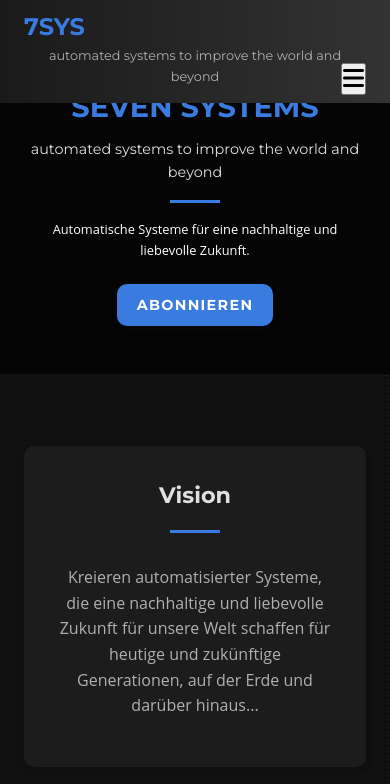
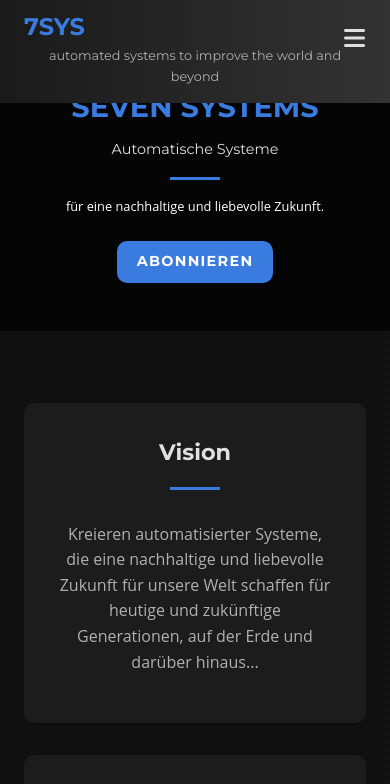
Before and after one commit to ben7sys/web7sys1, a website: page public/index.html in a window 390 px wide. Shown: the top 784 px of the page. Drawn offline with Linux system fonts and the light colour scheme; some packages are replaced by stand-ins of ours.

Commit message:
improvements

```diff
--- a/public/css/base.css
+++ b/public/css/base.css
@@ -9,7 +9,7 @@
   --color-background-light: #1c1c1c;
   --color-background-lighter: #2a2a2a;
   --color-highlight: #3a7be0;
-  --color-highlight-hover: #2a5fb0;
+  --color-highlight-hover: #1c1c1c;
   --color-tag: #383838;
 }
 
--- a/public/css/responsive.css
+++ b/public/css/responsive.css
@@ -50,10 +50,15 @@
   }
 
   .menu-toggle {
+    background: none;
+    border: none;
+    font-size: 1.5rem;
+    cursor: pointer;
+    color: var(--color-text-light);
     display: block;
-    align-self: flex-end;
-    margin-top: -2rem;
-    transition: margin 0.3s ease-in-out;
+    top: 25px;
+    right: 25px;
+    position: absolute;
   }
 
   .nav-links {
@@ -80,7 +85,7 @@
   }
 
   .hero {
-    padding: 5rem 0 3rem;
+    padding: 7rem 0 3rem;
     transition: padding 0.3s ease-in-out;
   }
 
--- a/public/index.html
+++ b/public/index.html
@@ -32,8 +32,8 @@
   <section id="home" class="hero">
     <div class="hero-content container">
       <h1 class="hero-title">SEVEN SYSTEMS</h1>
-      <h2 class="hero-subtitle">automated systems to improve the world and beyond</h2>
-      <p class="hero-text">Automatische Systeme für eine nachhaltige und liebevolle Zukunft.</p>
+      <h2 class="hero-subtitle">Automatische Systeme</h2>
+      <p class="hero-text">für eine nachhaltige und liebevolle Zukunft.</p>
       <a href="#contact" class="btn btn-primary cta-button">Abonnieren</a>
     </div>
   </section>
```
